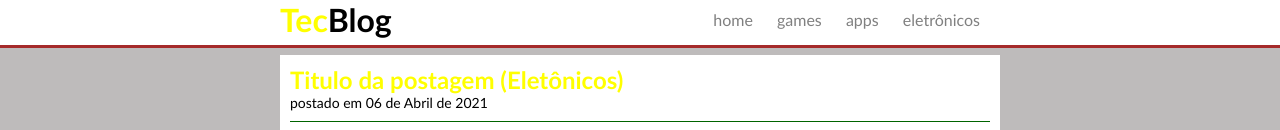
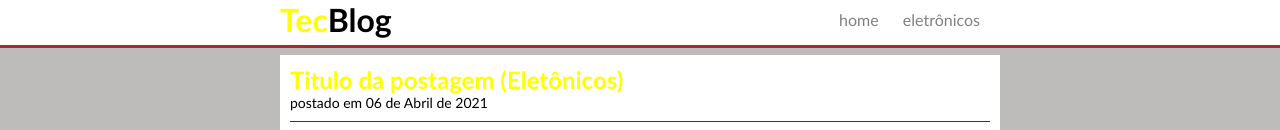
Before and after one commit to AlphaVerde/Site-Teste, a plain HTML site: page eletronicos.html in a window 1280 px wide. Shown: the top 130 px of the page. Drawn offline with Linux system fonts and the light colour scheme.

Commit message:
Add files via upload

```diff
--- a/css/estilo.css
+++ b/css/estilo.css
@@ -1,3 +1,4 @@
+
 /* Limpar formatações padrão*/
 
 * {
--- a/eletronicos.html
+++ b/eletronicos.html
@@ -16,8 +16,6 @@
 				<h1 id="logo"><span class="verde">Tec</span>Blog</h1>
 				<div id="menu">
 					<a href="index.html">home</a>
-					<a href="games.html">games</a>
-					<a href="apps.html">apps</a>
 					<a href="eletronicos.html">eletrônicos</a>
 				</div>
 			</div>
```
Also changed, not shown: img/focinheira.png (added).
